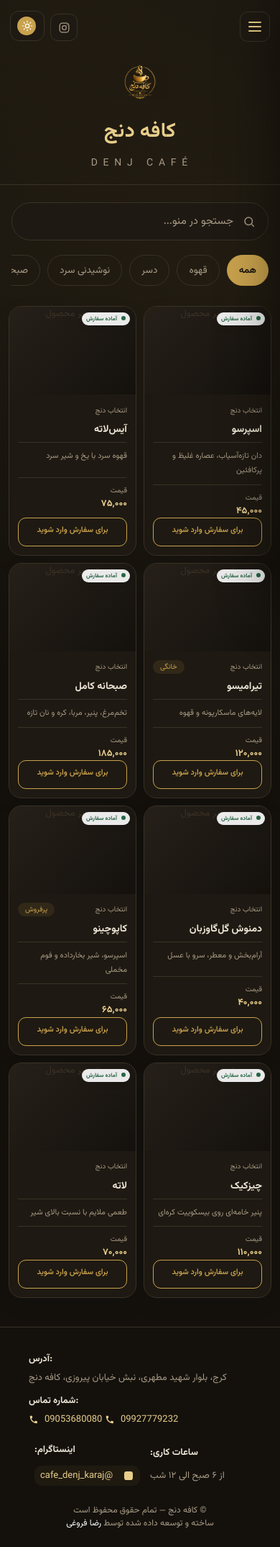
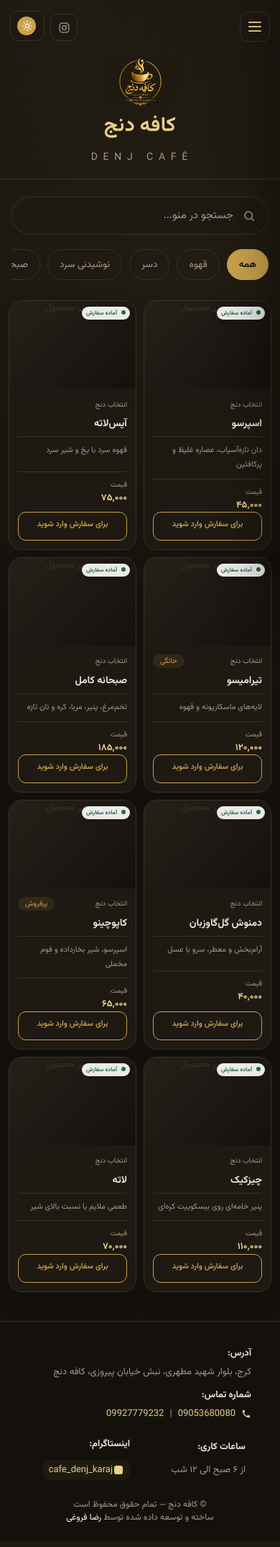
Before and after one commit to rezaforoghiq/CafeDenj, a PHP site: page / in a window 390 px wide. Shown: the whole page at 72% size. After the commit the page ends 2114 px from the top, so only its background shows below. Run offline with PHP 8.4, Linux system fonts and the light colour scheme; data comes from the database, SQL or seed files in the repository; data that the repository does not hold is empty.

Commit message:
end footer design

```diff
--- a/public_html/assets/css/menu.css
+++ b/public_html/assets/css/menu.css
@@ -76,9 +76,9 @@ header {
 
 }
 .logo-mark {
-  width: 112px;
-  height: 112px;
-  margin: 0 auto 12px;
+  width: 125px;
+  height: 76px;
+  margin: 0 auto 0px;
 }
 .logo-mark img {
   width: 100%;
@@ -553,7 +553,7 @@ footer {
     /* keep title and value stacked in a column, right-aligned for RTL */
     display:flex;
     flex-direction:column;
-    align-items:flex-end;
+    align-items:flex-start;
     justify-content:center;
     gap:6px;
     text-align:right;
@@ -561,7 +561,7 @@ footer {
     direction: rtl; /* enforce RTL inside these two blocks */
   }
   /* ensure only these two blocks are right-aligned; others remain unchanged */
-  .footer-info > .footer-item:not(:nth-child(3)):not(:nth-child(4)) { text-align: left; direction: ltr; }
+  .footer-info > .footer-item:not(:nth-child(3)):not(:nth-child(4)) { text-align: right; direction: rtl; }
   .footer-instagram{justify-content:flex-start}
 }
 
@@ -731,9 +731,9 @@ footer {
     visibility: visible;
   }
   .logo-mark {
-    width: 76px;
+    width: 105px;
     height: 76px;
-    margin-bottom: 8px;
+    margin-bottom: -5;
   }
   .cat-btn {
     padding: 10px 16px;
--- a/templates/menu.html
+++ b/templates/menu.html
@@ -132,8 +132,7 @@
           <div class="footer-item">
             <strong>شماره تماس:</strong>
             <div>
-              <div class="phone-line"><svg viewBox="0 0 24 24" width="14" height="14" aria-hidden="true"><path d="M6.62 10.79a15.05 15.05 0 006.59 6.59l2.2-2.2a1 1 0 01.9-.27c1 .25 2 .38 3 .38a1 1 0 011 1V20a1 1 0 01-1 1C10.07 21 3 13.93 3 4a1 1 0 011-1h3.5a1 1 0 011 1c0 1 .13 2 .38 3a1 1 0 01-.27.9l-2.2 2.2z" fill="currentColor"/></svg><a href="tel:09053680080">09053680080</a></div>
-              <div class="phone-line"><svg viewBox="0 0 24 24" width="14" height="14" aria-hidden="true"><path d="M6.62 10.79a15.05 15.05 0 006.59 6.59l2.2-2.2a1 1 0 01.9-.27c1 .25 2 .38 3 .38a1 1 0 011 1V20a1 1 0 01-1 1C10.07 21 3 13.93 3 4a1 1 0 011-1h3.5a1 1 0 011 1c0 1 .13 2 .38 3a1 1 0 01-.27.9l-2.2 2.2z" fill="currentColor"/></svg><a href="tel:09927779232">09927779232</a></div>
+              <div class="phone-line"><svg viewBox="0 0 24 24" width="14" height="14" aria-hidden="true"><path d="M6.62 10.79a15.05 15.05 0 006.59 6.59l2.2-2.2a1 1 0 01.9-.27c1 .25 2 .38 3 .38a1 1 0 011 1V20a1 1 0 01-1 1C10.07 21 3 13.93 3 4a1 1 0 011-1h3.5a1 1 0 011 1c0 1 .13 2 .38 3a1 1 0 01-.27.9l-2.2 2.2z" fill="currentColor"/></svg><a href="tel:09053680080">09053680080</a> | <a href="tel:09927779232">09927779232</a></div>
             </div>
           </div>
           <div class="footer-item">
@@ -144,8 +143,8 @@
             <strong>اینستاگرام:</strong>
             <div>
               <a class="footer-instagram" href="https://www.instagram.com/cafe_denj_karaj" target="_blank" rel="noopener noreferrer">
-                <svg viewBox="0 0 24 24" aria-hidden="true" width="16" height="16" style="vertical-align:middle; margin-left:6px"><rect x="3" y="3" width="18" height="18" rx="5"/><circle cx="12" cy="12" r="4"/><circle cx="17.5" cy="6.5" r="1" fill="currentColor" stroke="none"/></svg>
-                @cafe_denj_karaj
+                <svg viewBox="0 0 24 24" aria-hidden="true" width="16" height="16" style="vertical-align:middle; margin-left:-8"><rect x="3" y="3" width="18" height="18" rx="5"/><circle cx="12" cy="12" r="4"/><circle cx="17.5" cy="6.5" r="1" fill="currentColor" stroke="none"/></svg>
+                cafe_denj_karaj
               </a>
             </div>
           </div>
```
Also changed, not shown: 1 other file.
